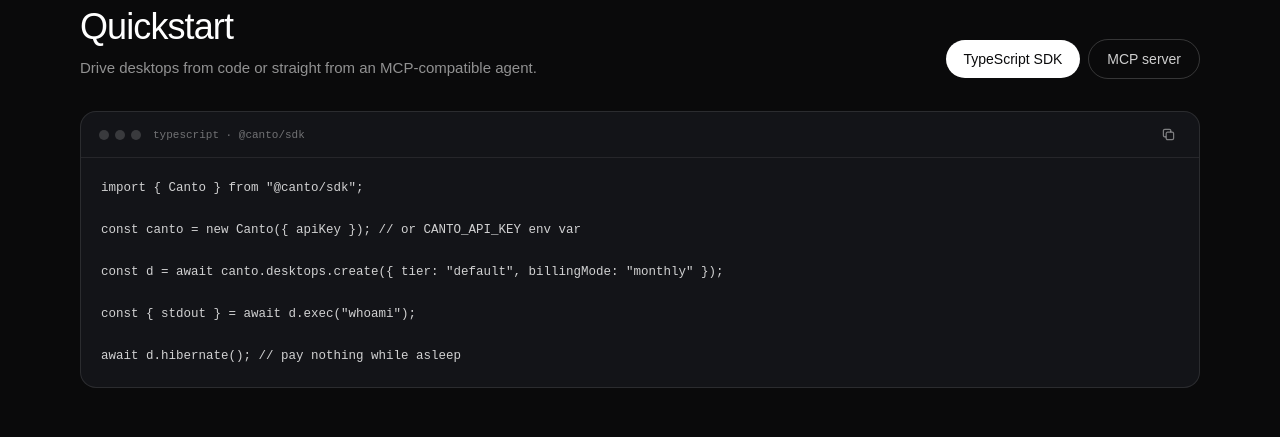
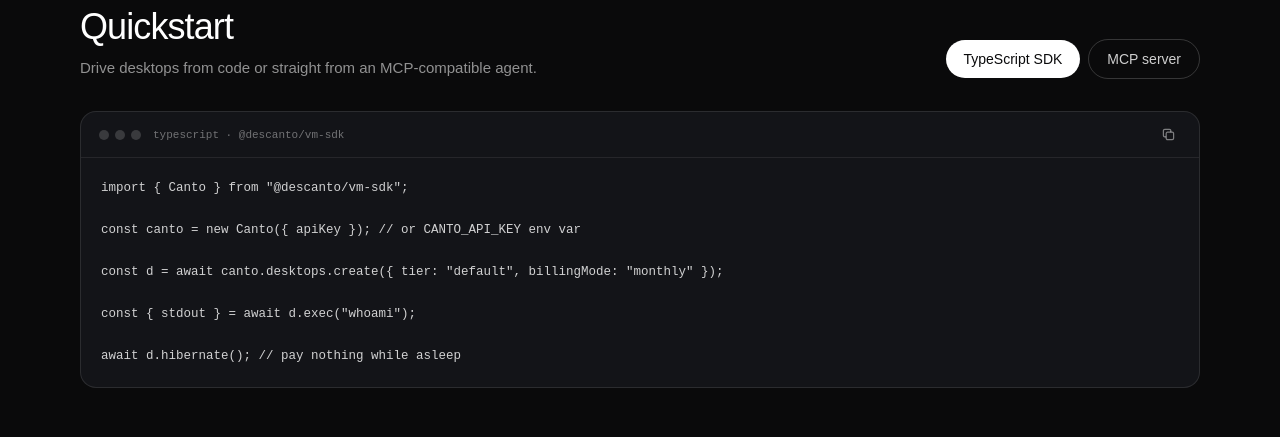
Before and after one commit to Descanto/site, a React (Vite) app: page /canto#pricing in a window 1280 px wide. Shown: the part 1780-2217 px from the top of the page. Built offline with nearby package versions, Linux system fonts and the light colour scheme.

Commit message:
chore: rename @canto/sdk, @canto/mcp packages to @descanto/vm-sdk, @descanto/vm-mcp

```diff
--- a/src/pages/canto.tsx
+++ b/src/pages/canto.tsx
@@ -92,7 +92,7 @@
   { name: "Large", specs: "8 vCPU · 16 GB RAM", monthly: "$18", hourly: "$0.027", highlight: false },
 ];
 
-const sdkSnippet = `import { Canto } from "@canto/sdk";
+const sdkSnippet = `import { Canto } from "@descanto/vm-sdk";
 
 const canto = new Canto({ apiKey }); // or CANTO_API_KEY env var
 
@@ -282,7 +282,7 @@
           </div>
 
           {tab === "sdk" ? (
-            <CodeBlock title="typescript · @canto/sdk" code={sdkSnippet} />
+            <CodeBlock title="typescript · @descanto/vm-sdk" code={sdkSnippet} />
           ) : (
             <div className="flex flex-col gap-5">
               <CodeBlock title="bash · claude mcp add" code={mcpClaudeCode} />
```
Also changed, not shown: 4 other files (tests, documents, lock files or other folders).
